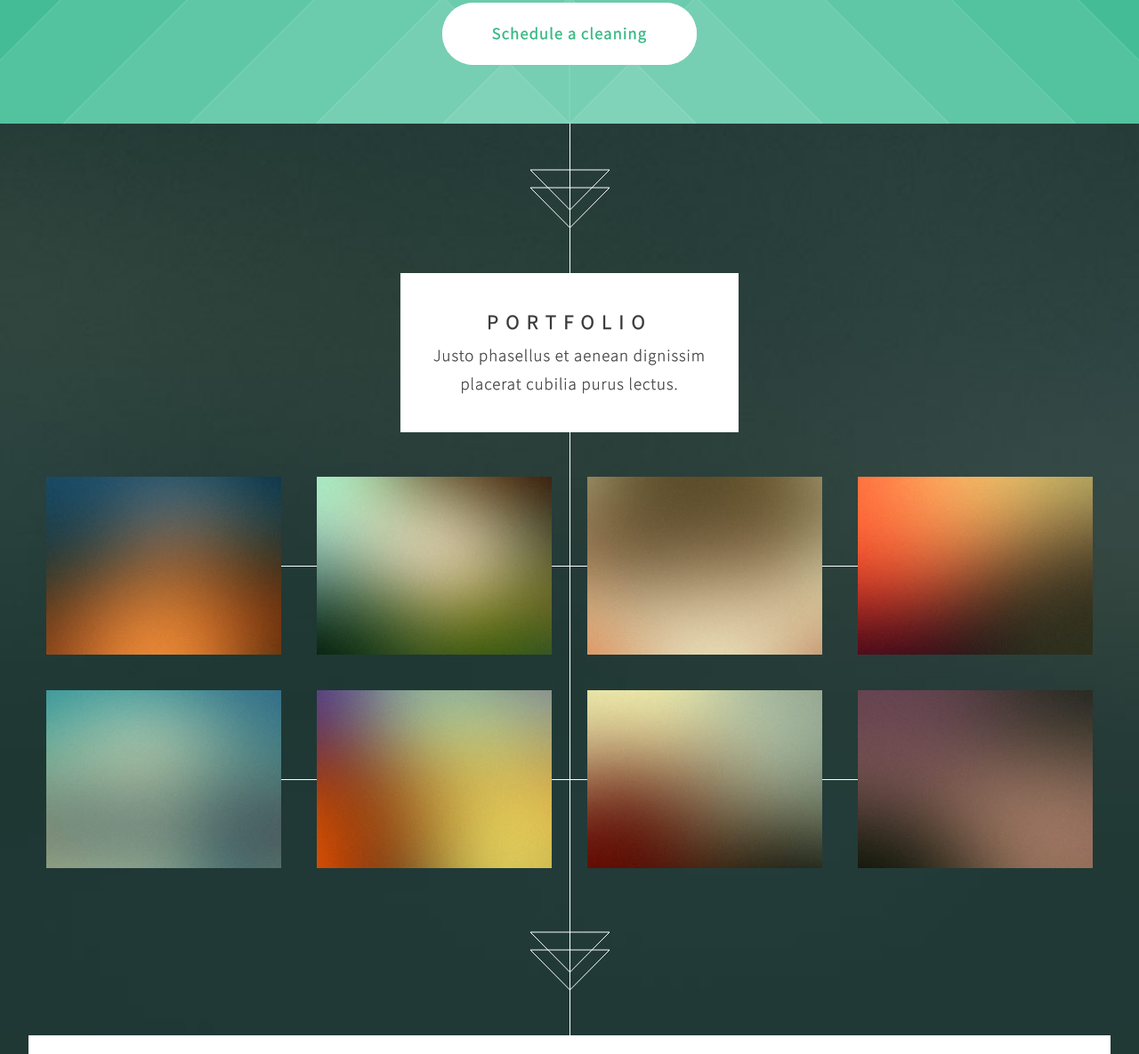
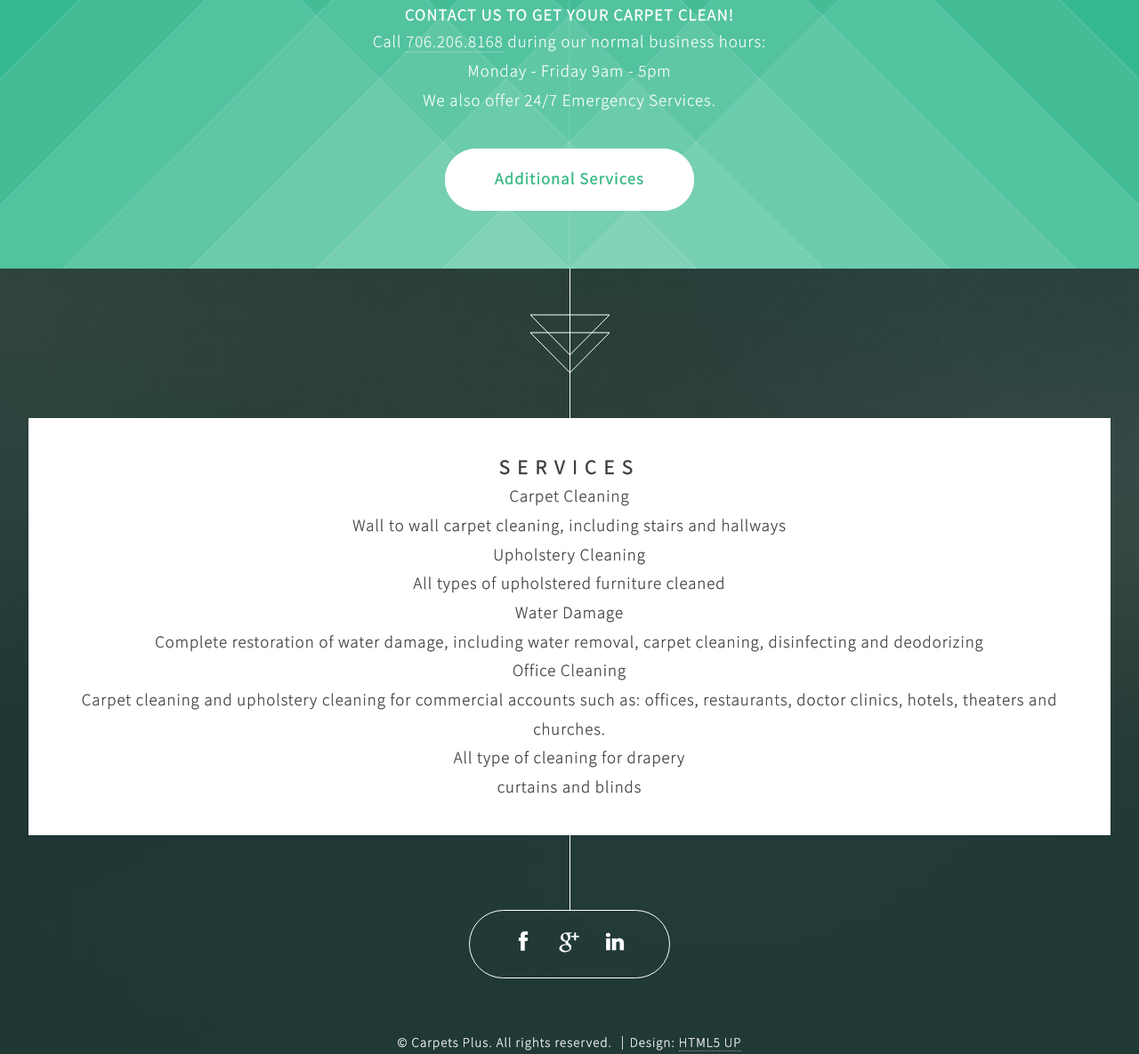
Before and after one commit to zedd45/carpetsplusTwoDotOh, a website: page index.html in a window 1280 px wide. Shown: the part 967-2152 px from the top of the page at 89% size. Drawn offline with Linux system fonts and the light colour scheme.

Commit message:
Add markup & content from the original (node) site.

```diff
--- a/index.html
+++ b/index.html
@@ -40,64 +40,42 @@
 				<header>
 					<h2>Steam Cleaning</h2>
 				</header>
-				<p>
 
-                </p>
+                <h1>Contact us to get your carpet clean!</h1>
+                <p>Call <a href="tel:+7062068168">706.206.8168</a> during our normal business hours:</p>
+                <div id="cp-hours">
+                    <label>Monday - Friday</label><span> 9am - 5pm</span>
+                </div>
+                <p>We also offer 24/7 Emergency Services.</p>
+
 				<footer>
-					<a href="#first" class="button style2 scrolly">Schedule a cleaning</a>
+					<a href="#services" class="button style2 scrolly">Additional Services</a>
 				</footer>
 			</section>
 
-		<!-- Feature 1 -->
-        <!--
-			<article id="first" class="container box style1 right">
-				<a href="http://ineedchemicalx.deviantart.com/art/Time-goes-by-too-fast-335982438" class="image full"><img src="images/pic01.jpg" alt="" /></a>
-				<div class="inner">
-					<header>
-						<h2>Lorem ipsum<br />
-						dolor sit amet</h2>
-					</header>
-					<p>Tortor faucibus ullamcorper nec tempus purus sed penatibus. Lacinia pellentesque eleifend vitae est elit tristique velit tempus etiam.</p>
-				</div>
-			</article>
-        -->
-		<!-- Feature 2 -->
-        <!--
-			<article class="container box style1 left">
-				<a href="http://ineedchemicalx.deviantart.com/art/Kingdom-of-the-Wind-348268044" class="image full"><img src="images/pic02.jpg" alt="" /></a>
-				<div class="inner">
-					<header>
-						<h2>Mollis posuere<br />
-						lectus lacus</h2>
-					</header>
-					<p>Rhoncus mattis egestas sed fusce sodales rutrum et etiam ullamcorper. Etiam egestas scelerisque ac duis magna lorem ipsum dolor.</p>
-				</div>
-			</article>
-        -->
-		<!-- Portfolio -->
-			<article class="container box style2">
+
+		<!-- Services -->
+			<article id="services" class="container box style2">
 				<header>
-					<h2>Portfolio</h2>
-					<p>Justo phasellus et aenean dignissim<br />
-					placerat cubilia purus lectus.</p>
+					<h2>Services</h2>
+
+                    <!-- TODO: doesn't belong in header -->
+                     <dl>
+                        <dt>Carpet Cleaning</dt>
+                        <dd>Wall to wall carpet cleaning, including stairs and hallways</dd>
+                        <dt>Upholstery Cleaning</dt>
+                        <dd>All types of upholstered furniture cleaned</dd>
+                        <dt>Water Damage</dt>
+                        <dd>Complete restoration of water damage, including water removal, carpet cleaning, disinfecting and deodorizing</dd>
+                        <dt>Office Cleaning</dt>
+                        <dd>Carpet cleaning and upholstery cleaning for commercial accounts such as: offices, restaurants, doctor clinics, hotels, theaters and churches.</dd>
+                        <dt>All type of cleaning for drapery</dt>
+                        <dd>curtains and blinds</dd>
+                    </dl>
 				</header>
-				<div class="inner gallery">
-					<div class="row flush">
-						<div class="3u"><a href="images/fulls/01.jpg" class="image full"><img src="images/thumbs/01.jpg" alt="" title="Ad infinitum" /></a></div>
-						<div class="3u"><a href="images/fulls/02.jpg" class="image full"><img src="images/thumbs/02.jpg" alt="" title="Dressed in Clarity" /></a></div>
-						<div class="3u"><a href="images/fulls/03.jpg" class="image full"><img src="images/thumbs/03.jpg" alt="" title="Raven" /></a></div>
-						<div class="3u"><a href="images/fulls/04.jpg" class="image full"><img src="images/thumbs/04.jpg" alt="" title="I'll have a cup of Disneyland, please" /></a></div>
-					</div>
-					<div class="row flush">
-						<div class="3u"><a href="images/fulls/05.jpg" class="image full"><img src="images/thumbs/05.jpg" alt="" title="Cherish" /></a></div>
-						<div class="3u"><a href="images/fulls/06.jpg" class="image full"><img src="images/thumbs/06.jpg" alt="" title="Different." /></a></div>
-						<div class="3u"><a href="images/fulls/07.jpg" class="image full"><img src="images/thumbs/07.jpg" alt="" title="History was made here" /></a></div>
-						<div class="3u"><a href="images/fulls/08.jpg" class="image full"><img src="images/thumbs/08.jpg" alt="" title="People come and go and walk away" /></a></div>
-					</div>
-				</div>
 			</article>
 
-		<!-- Contact -->
+		<!-- TODO: Contact
 			<article class="container box style3">
 				<header>
 					<h2>Contact Us</h2>
@@ -122,6 +100,7 @@
 					</div>
 				</form>
 			</article>
+            -->
 
 		<!-- Generic -->
 		<!--
```
